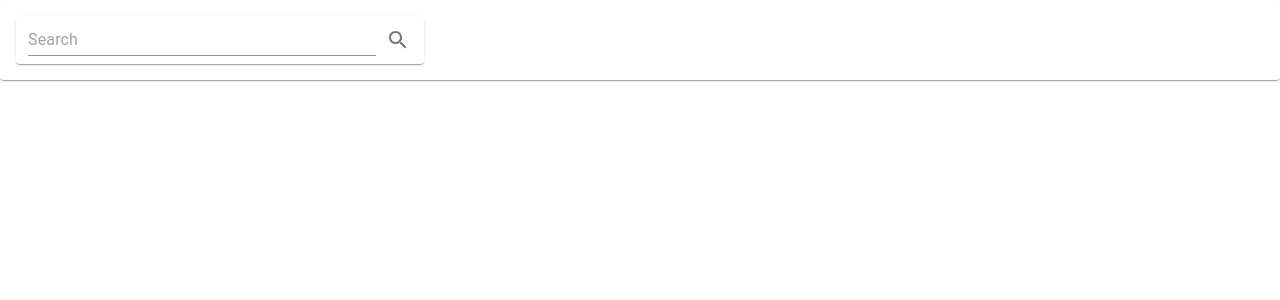
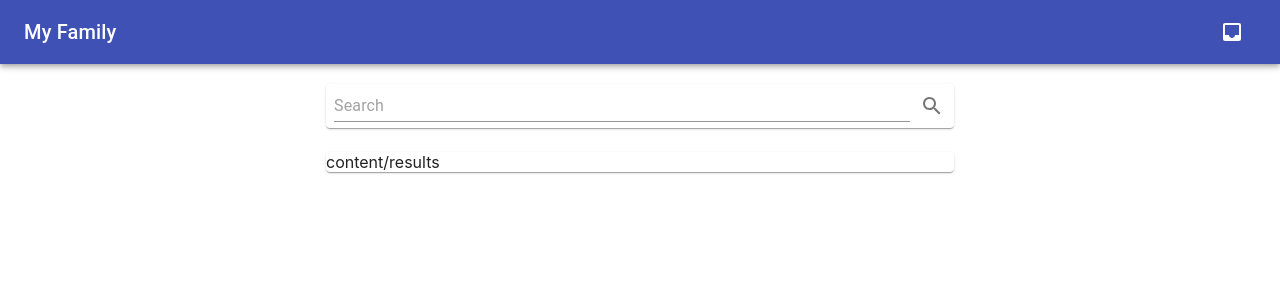
Before and after one commit to Liamdoult/family-client, a React (Create React App) app: page /storage in a window 1280 px wide. Shown: the top 300 px of the page. Built offline with nearby package versions, Linux system fonts and the light colour scheme.

Commit message:
Add React-router-dom
Create a navigation bar with different sections of the website. This
will allow different features based on the url Provided.

```diff
--- a/package.json
+++ b/package.json
@@ -15,6 +15,7 @@
     "@types/react-dom": "^16.9.9",
     "react": "^17.0.1",
     "react-dom": "^17.0.1",
+    "react-router-dom": "^5.2.0",
     "react-scripts": "4.0.0",
     "typescript": "^4.0.5",
     "web-vitals": "^0.2.4"
@@ -42,5 +43,8 @@
       "last 1 firefox version",
       "last 1 safari version"
     ]
+  },
+  "devDependencies": {
+    "@types/react-router-dom": "^5.1.6"
   }
 }
--- a/src/App.tsx
+++ b/src/App.tsx
@@ -1,117 +1,247 @@
 import React from 'react';
-import { useState } from 'react';
+
+import { BrowserRouter as Router } from "react-router-dom";
+import { Switch } from "react-router-dom";
+import { Route } from "react-router-dom";
+import { Link } from "react-router-dom";
+
+import { fade, makeStyles } from '@material-ui/core/styles';
+import AppBar from '@material-ui/core/AppBar';
+import Toolbar from '@material-ui/core/Toolbar';
+import IconButton from '@material-ui/core/IconButton';
+import Typography from '@material-ui/core/Typography';
+import InputBase from '@material-ui/core/InputBase';
+import Badge from '@material-ui/core/Badge';
+import MenuItem from '@material-ui/core/MenuItem';
+import Menu from '@material-ui/core/Menu';
+// import MenuIcon from '@material-ui/icons/Menu';
+// import SearchIcon from '@material-ui/icons/Search';
+import AccountCircle from '@material-ui/icons/AccountCircle';
+import InboxIcon from '@material-ui/icons/Inbox';
+import NotificationsIcon from '@material-ui/icons/Notifications';
+import MoreIcon from '@material-ui/icons/MoreVert';
+
 import './App.css';
 
-import { makeStyles } from '@material-ui/core/styles';
-import Grid from '@material-ui/core/Grid';
-import Paper from '@material-ui/core/Paper';
-import TableContainer from '@material-ui/core/TableContainer';
-import Table from '@material-ui/core/Table';
-import TableHead from '@material-ui/core/TableHead';
-import TableRow from '@material-ui/core/TableRow';
-import TableCell from '@material-ui/core/TableCell';
-import TableBody from '@material-ui/core/TableBody';
+import Storage from "./Storage";
 
-import Search from './Search';
 
 const useStyles = makeStyles((theme) => ({
-  root: {
+  grow: {
     flexGrow: 1,
   },
-  paper: {
-    padding: theme.spacing(2),
-    textAlign: 'center',
-    color: theme.palette.text.secondary,
-    hight: "100vh",
+  menuButton: {
+    marginRight: theme.spacing(2),
   },
-  table: {
-    minWidth: 650,
+  title: {
+    display: 'none',
+    [theme.breakpoints.up('sm')]: {
+      display: 'block',
+    },
+  },
+  search: {
+    position: 'relative',
+    borderRadius: theme.shape.borderRadius,
+    backgroundColor: fade(theme.palette.common.white, 0.15),
+    '&:hover': {
+      backgroundColor: fade(theme.palette.common.white, 0.25),
+    },
+    marginRight: theme.spacing(2),
+    marginLeft: 0,
+    width: '100%',
+    [theme.breakpoints.up('sm')]: {
+      marginLeft: theme.spacing(3),
+      width: 'auto',
+    },
+  },
+  searchIcon: {
+    padding: theme.spacing(0, 2),
+    height: '100%',
+    position: 'absolute',
+    pointerEvents: 'none',
+    display: 'flex',
+    alignItems: 'center',
+    justifyContent: 'center',
+  },
+  inputRoot: {
+    color: 'inherit',
+  },
+  inputInput: {
+    padding: theme.spacing(1, 1, 1, 0),
+    // vertical padding + font size from searchIcon
+    paddingLeft: `calc(1em + ${theme.spacing(4)}px)`,
+    transition: theme.transitions.create('width'),
+    width: '100%',
+    [theme.breakpoints.up('md')]: {
+      width: '20ch',
+    },
+  },
+  sectionDesktop: {
+    display: 'none',
+    [theme.breakpoints.up('md')]: {
+      display: 'flex',
+    },
+  },
+  sectionMobile: {
+    display: 'flex',
+    [theme.breakpoints.up('md')]: {
+      display: 'none',
+    },
   },
 }));
 
-interface Item {
-  _id: string,
-  name: string,
-  description: string,
-  owner: string | undefined,
-  quantity: Number | undefined,
-  created: Date,
-}
-
-interface Box {
-  _id: string,
-  items: Item[],
-  location: string,
-  created: Date,
-  updated: Date[],
-}
-
-
 
 function App() {
+
   const classes = useStyles();
+  const [anchorEl, setAnchorEl] = React.useState(null);
+  const [mobileMoreAnchorEl, setMobileMoreAnchorEl] = React.useState(null);
 
-  const [loading, setLoading] = useState<boolean>(false);
-  const [box, setBox] = useState<Box|undefined>(undefined);
+  const isMenuOpen = Boolean(anchorEl);
+  const isMobileMenuOpen = Boolean(mobileMoreAnchorEl);
 
-  function handleSubmit(boxId: string) {
-    setLoading(true);
-    fetch(`http://localhost:8080/storage/box?id=${boxId}`).then(res => {
-      res.json().then(json => {
-        console.log(json);
-        setBox(json);
-      })
-    }).catch(err => {
-      console.log(err);
-      setLoading(false);
-    });
-  }
+  const handleProfileMenuOpen = (event: any) => {
+    setAnchorEl(event.currentTarget);
+  };
+
+  const handleMobileMenuClose = () => {
+    setMobileMoreAnchorEl(null);
+  };
+
+  const handleMenuClose = () => {
+    setAnchorEl(null);
+    handleMobileMenuClose();
+  };
+
+  const handleMobileMenuOpen = (event: any) => {
+    setMobileMoreAnchorEl(event.currentTarget);
+  };
+
+  const menuId = 'primary-search-account-menu';
+  const renderMenu = (
+    <Menu
+      anchorEl={anchorEl}
+      anchorOrigin={{ vertical: 'top', horizontal: 'right' }}
+      id={menuId}
+      keepMounted
+      transformOrigin={{ vertical: 'top', horizontal: 'right' }}
+      open={isMenuOpen}
+      onClose={handleMenuClose}
+    >
+      <MenuItem onClick={handleMenuClose}>Profile</MenuItem>
+      <MenuItem onClick={handleMenuClose}>My account</MenuItem>
+    </Menu>
+  );
+
+  const mobileMenuId = 'primary-search-account-menu-mobile';
+  const renderMobileMenu = (
+    <Menu
+      anchorEl={mobileMoreAnchorEl}
+      anchorOrigin={{ vertical: 'top', horizontal: 'right' }}
+      id={mobileMenuId}
+      keepMounted
+      transformOrigin={{ vertical: 'top', horizontal: 'right' }}
+      open={isMobileMenuOpen}
+      onClose={handleMobileMenuClose}
+    >
+      <MenuItem>
+        <Link to="/storage" style={{ textDecoration: 'none' }}>
+          <IconButton aria-label="go to storage" color="inherit">
+            <Badge badgeContent={0} color="secondary">
+              <InboxIcon style={{color: "white"}}/>
+            </Badge>
+          </IconButton>
+        <p>Messages</p>
+        </Link>
+      </MenuItem>
+      {/* <MenuItem>
+        <IconButton aria-label="show 11 new notifications" color="inherit">
+          <Badge badgeContent={11} color="secondary">
+            <NotificationsIcon />
+          </Badge>
+        </IconButton>
+        <p>Notifications</p>
+      </MenuItem>
+      <MenuItem onClick={handleProfileMenuOpen}>
+        <IconButton
+          aria-label="account of current user"
+          aria-controls="primary-search-account-menu"
+          aria-haspopup="true"
+          color="inherit"
+        >
+          <AccountCircle />
+        </IconButton>
+        <p>Profile</p>
+      </MenuItem> */}
+    </Menu>
+  );
 
   return (
-    <div className={classes.root}>
-      <Grid container spacing={3}>
-        <Grid item xs={12}>
-            <Paper className={classes.paper}>
-              <Search hook={handleSubmit} disabled={loading}></Search>
-            </Paper>
-            {
-              box !== undefined?
-              <Paper className={classes.paper}>
-                {box._id}<br />
-                {box.location}<br />
-                {box.created}<br />
-                <TableContainer component={Paper}>
-                  <Table className={classes.table} aria-label="simple table">
-                    <TableHead>
-                      <TableRow>
-                        <TableCell>Name</TableCell>
-                        <TableCell align="right">Description</TableCell>
-                        <TableCell align="right">Created</TableCell>
-                        <TableCell align="right">Owner</TableCell>
-                        <TableCell align="right">Quantity</TableCell>
-                      </TableRow>
-                    </TableHead>
-                    <TableBody>
-                      {box.items.map((item: Item) => (
-                        <TableRow key={item._id}>
-                          <TableCell component="th" scope="row">
-                            {item.name}
-                          </TableCell>
-                          <TableCell align="right">{item.description}</TableCell>
-                          <TableCell align="right">{item.created}</TableCell>
-                          <TableCell align="right">{item.owner || ""}</TableCell>
-                          <TableCell align="right">{item.quantity || 1}</TableCell>
-                        </TableRow>
-                      ))}
-                    </TableBody>
-                  </Table>
-                </TableContainer>
-              </Paper>:<></>
-            }
-        </Grid>
-      </Grid>
-
+    <Router>
+    <div className={classes.grow}>
+      <AppBar position="static">
+        <Toolbar>
+          {/* <IconButton
+            edge="start"
+            className={classes.menuButton}
+            color="inherit"
+            aria-label="open drawer"
+          >
+            <MenuIcon />
+          </IconButton> */}
+          <Typography className={classes.title} variant="h6" noWrap>
+            My Family
+          </Typography>
+          <div className={classes.grow} />
+          <div className={classes.sectionDesktop}>
+            <Link to="/storage" style={{ textDecoration: 'none' }}>
+              <IconButton aria-label="go to storage" color="inherit">
+                <Badge badgeContent={0} color="secondary">
+                  <InboxIcon style={{color: "white"}}/>
+                </Badge>
+              </IconButton>
+            </Link>
+            {/* <IconButton aria-label="show 17 new notifications" color="inherit">
+              <Badge badgeContent={17} color="secondary">
+                <NotificationsIcon />
+              </Badge>
+            </IconButton>
+            <IconButton
+              edge="end"
+              aria-label="account of current user"
+              aria-controls={menuId}
+              aria-haspopup="true"
+              onClick={handleProfileMenuOpen}
+              color="inherit"
+            >
+              <AccountCircle />
+            </IconButton>
+          </div>
+          <div className={classes.sectionMobile}>
+            <IconButton
+              aria-label="show more"
+              aria-controls={mobileMenuId}
+              aria-haspopup="true"
+              onClick={handleMobileMenuOpen}
+              color="inherit"
+            >
+              <MoreIcon />
+            </IconButton> */}
+          </div>
+        </Toolbar>
+      </AppBar>
+      {renderMobileMenu}
+      {renderMenu}
+      <Switch>
+        <Route path="/storage">
+            <Storage />
+          </Route>
+          <Route path="/">
+            <>HOME</>
+          </Route>
+        </Switch>
     </div>
+    </Router>
   );
 }
 
--- a/src/Search.tsx
+++ b/src/Search.tsx
@@ -11,10 +11,9 @@ import Autocomplete from '@material-ui/lab/Autocomplete';
 
 const useStyles = makeStyles((theme) => ({
   root: {
-    padding: '2px 4px',
     display: 'flex',
     alignItems: 'center',
-    width: 400,
+    width: "100%",
   },
   input: {
     marginLeft: theme.spacing(1),
@@ -91,7 +90,7 @@ export default function Search(props: SearchProps) {
       loading={loading}
       getOptionLabel={(option) => option}
       filterOptions={(options, state) => options}
-      style={{ width: 400 }}
+      style={{ width: "100$" }}
       renderInput={(params: any) => (
         <Paper component="form" className={classes.root}>
             <TextField
--- /dev/null
+++ b/src/Storage.tsx
@@ -0,0 +1,125 @@
+import React from "react";
+import {useState} from "react";
+
+import { makeStyles } from '@material-ui/core/styles';
+import Grid from '@material-ui/core/Grid';
+import Paper from '@material-ui/core/Paper';
+import TableContainer from '@material-ui/core/TableContainer';
+import Table from '@material-ui/core/Table';
+import TableHead from '@material-ui/core/TableHead';
+import TableRow from '@material-ui/core/TableRow';
+import TableCell from '@material-ui/core/TableCell';
+import TableBody from '@material-ui/core/TableBody';
+
+import Search from './Search';
+
+
+const useStyles = makeStyles((theme) => ({
+    root: {
+      flexGrow: 1,
+    },
+    paper: {
+      padding: theme.spacing(2),
+      textAlign: 'center',
+      color: theme.palette.text.secondary,
+      hight: "100vh",
+    },
+    table: {
+      minWidth: 650,
+    },
+  }));
+
+  interface Item {
+    _id: string,
+    name: string,
+    description: string,
+    owner: string | undefined,
+    quantity: Number | undefined,
+    created: Date,
+  }
+
+  interface Box {
+    _id: string,
+    items: Item[],
+    location: string,
+    created: Date,
+    updated: Date[],
+  }
+
+
+
+export default function Storage() {
+    const classes = useStyles();
+
+    const [loading, setLoading] = useState<boolean>(false);
+    const [box, setBox] = useState<Box|undefined>(undefined);
+
+    function handleSubmit(boxId: string) {
+    setLoading(true);
+    fetch(`http://localhost:8080/storage/box?id=${boxId}`).then(res => {
+        res.json().then(json => {
+        console.log(json);
+        setBox(json);
+        })
+    }).catch(err => {
+        console.log(err);
+        setLoading(false);
+    });
+    }
+
+    return (
+        <div className={classes.root}>
+            <br />
+            <Grid container spacing={3} justify="center" alignItems="center">
+                <Grid item xs={3}></Grid>
+                <Grid item xs={6}>
+                    <Search hook={handleSubmit} disabled={loading}></Search>
+                </Grid>
+                <Grid item xs={3}></Grid>
+                <Grid item xs={3}></Grid>
+                <Grid item xs={6}>
+                    <Paper>
+                        content/results
+                    </Paper>
+                </Grid>
+                <Grid item xs={3}></Grid>
+            </Grid>
+        </div>
+    );
+}
+
+{/* {
+    box !== undefined?
+    <Paper className={classes.paper}>
+    {box._id}<br />
+    {box.location}<br />
+    {box.created}<br />
+    <TableContainer component={Paper}>
+        <Table className={classes.table} aria-label="simple table">
+        <TableHead>
+            <TableRow>
+            <TableCell>Name</TableCell>
+            <TableCell align="right">Description</TableCell>
+            <TableCell align="right">Created</TableCell>
+            <TableCell align="right">Owner</TableCell>
+            <TableCell align="right">Quantity</TableCell>
+            </TableRow>
+        </TableHead>
+        <TableBody>
+            {box.items.map((item: Item) => (
+            <TableRow key={item._id}>
+                <TableCell component="th" scope="row">
+                {item.name}
+                </TableCell>
+                <TableCell align="right">{item.description}</TableCell>
+                <TableCell align="right">{item.created}</TableCell>
+                <TableCell align="right">{item.owner || ""}</TableCell>
+                <TableCell align="right">{item.quantity || 1}</TableCell>
+            </TableRow>
+            ))}
+        </TableBody>
+        </Table>
+    </TableContainer>
+    </Paper>:<></>
+}
+ */}
```
Also changed, not shown: 1 other file (tests, documents, lock files or other folders).
